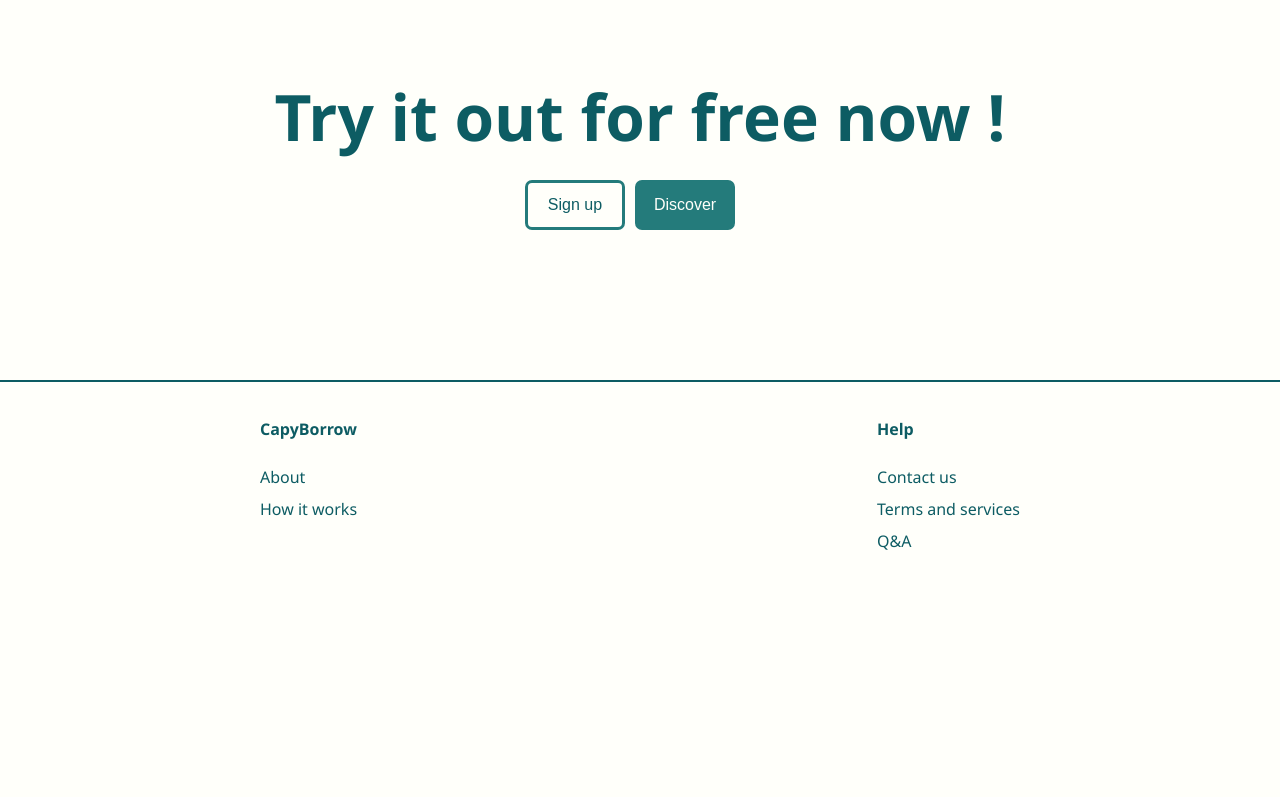
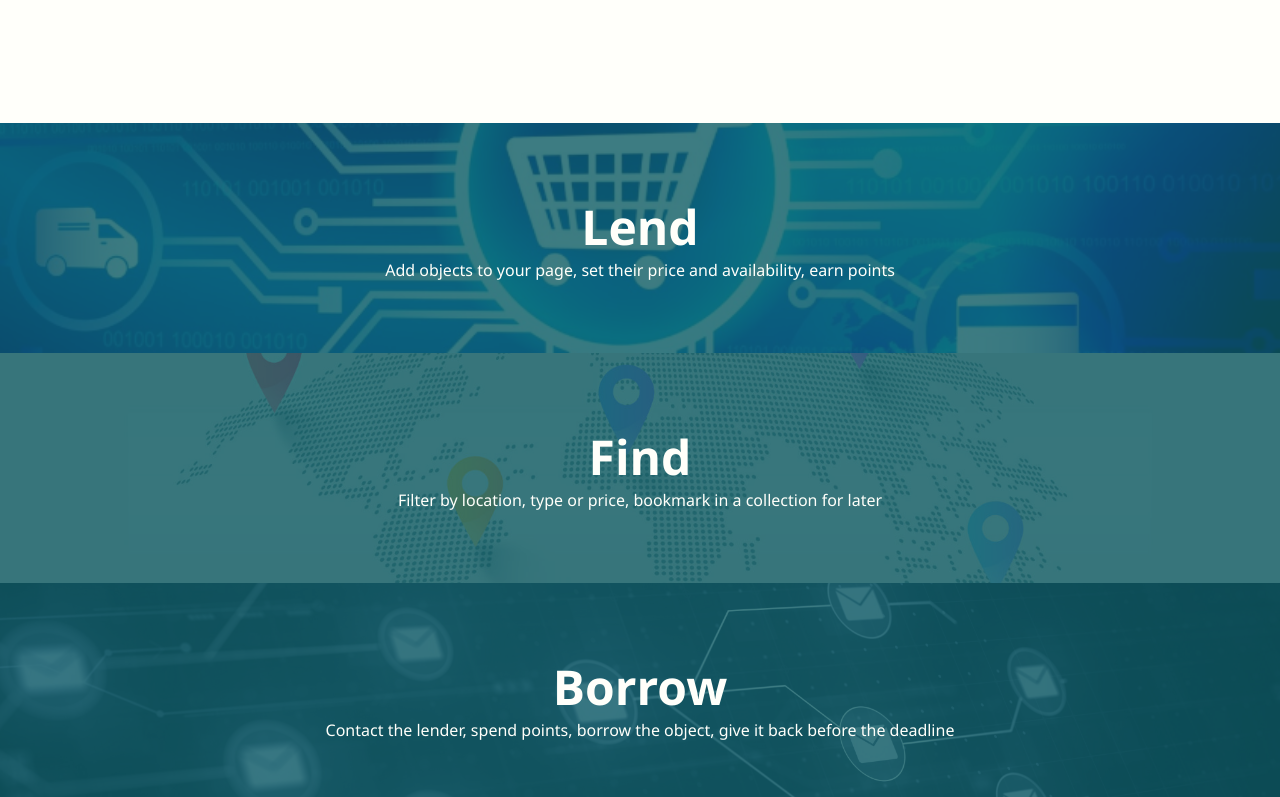
Before and after one commit to CapyBorrow-PDG/capyborrow, a React (Create React App) app in the folder frontend/: page / in a window 1280 px wide. Shown: the part 1460-2257 px from the top of the page. Before the commit the page ends 2062 px from the top, so only its background shows below. Built offline with nearby package versions, Linux system fonts and the light colour scheme; the HTML template or start-up script is replaced by a standard one.

Commit message:
SCRUM-29 third part

```diff
--- a/frontend/src/App.css
+++ b/frontend/src/App.css
@@ -1,6 +1,6 @@
 :root {
   --off-white: #fffffa;
-  --dark-turquoise: #0d5c63;
+  --dark-turquoise: rgb(13, 92, 99);
   --light-turquoise: #247b7b;
   background-color: var(--off-white);
 }
@@ -140,7 +140,7 @@ h3 {
   display: flex;
   align-items: center;
   justify-content: center;
-  margin: 100px;
+  margin: 150px;
   gap: 40px;
  }
 
@@ -167,6 +167,63 @@ h3 {
  * landing page part 3
  ********/
 
+ #segment3 {
+  width: 100%;
+  display: flex;
+  flex-direction: column;
+  justify-content: center;
+  align-items: center;
+ }
+
+ .animatedsegment {
+  width: 100%;
+  height: 230px;
+  position: relative;
+ }
+
+ .animatedsegment img {
+  width: 100%;
+  height: 100%;
+  object-fit: cover;
+ }
+
+ .animatedtext {
+  width: 100%;
+  height: 100%;
+  background-color: rgba(13, 92, 99, 0.8);
+  position: absolute;
+  top: 0;
+  left: 0;
+  display: flex;
+  flex-direction: column;
+  justify-content: center;
+  align-items: center;
+  transition: 0.6s;
+ }
+
+ .animatedtext:hover {
+  background-color: rgba(13, 92, 99, 0.6);
+ }
+
+ .animatedtext h1 {
+  font-size: 48px;
+ }
+
+ .animatedtext:hover h1 {
+  font-size: 64px;
+ }
+
+ .animatedtext h3 {
+  font-size: 16px;
+ }
+
+ .animatedtext:hover h3 {
+  font-size: 20px;
+ }
+
+ .animatedtext > * {
+  transition: 0.5s;
+ }
 
 /*******
  * landing page part 4
--- /dev/null
+++ b/frontend/src/components/AnimatedText.tsx
@@ -0,0 +1,13 @@
+const AnimatedText = (props) => {
+  return(
+    <div className="animatedsegment">
+      <img src={props.image} alt="illustration" />
+      <div className="animatedtext lighttext">
+        <h1>{props.title}</h1>
+        <h3>{props.desc}</h3>
+      </div>
+    </div>
+  );
+};
+
+export default AnimatedText;
--- a/frontend/src/pages/Landing.tsx
+++ b/frontend/src/pages/Landing.tsx
@@ -1,6 +1,10 @@
 import handshake from '../images/handshake.png';
 import example from '../images/exampleitem.png';
 import { useNavigate } from 'react-router-dom';
+import AnimatedText from '../components/AnimatedText.tsx';
+import illu1 from '../images/ecommerce.png';
+import illu2 from '../images/localization.jpg';
+import illu3 from '../images/messagerie.jpg';
 
 const Landing = () => {
   const navigate = useNavigate();
@@ -22,6 +26,11 @@ const Landing = () => {
         </div>
         <img src={example} alt="example item" />
       </div>
+      <div id="segment3">
+        <AnimatedText image={illu1} title="Lend" desc="Add objects to your page, set their price and availability, earn points"/>
+        <AnimatedText image={illu2} title="Find" desc="Filter by location, type or price, bookmark in a collection for later"/>
+        <AnimatedText image={illu3} title="Borrow" desc="Contact the lender, spend points, borrow the object, give it back before the deadline"/>
+      </div>
       <div id="segment4">
         <h1 className='darktext'>Try it out for free now !</h1>
         <div className='buttons'>
```
